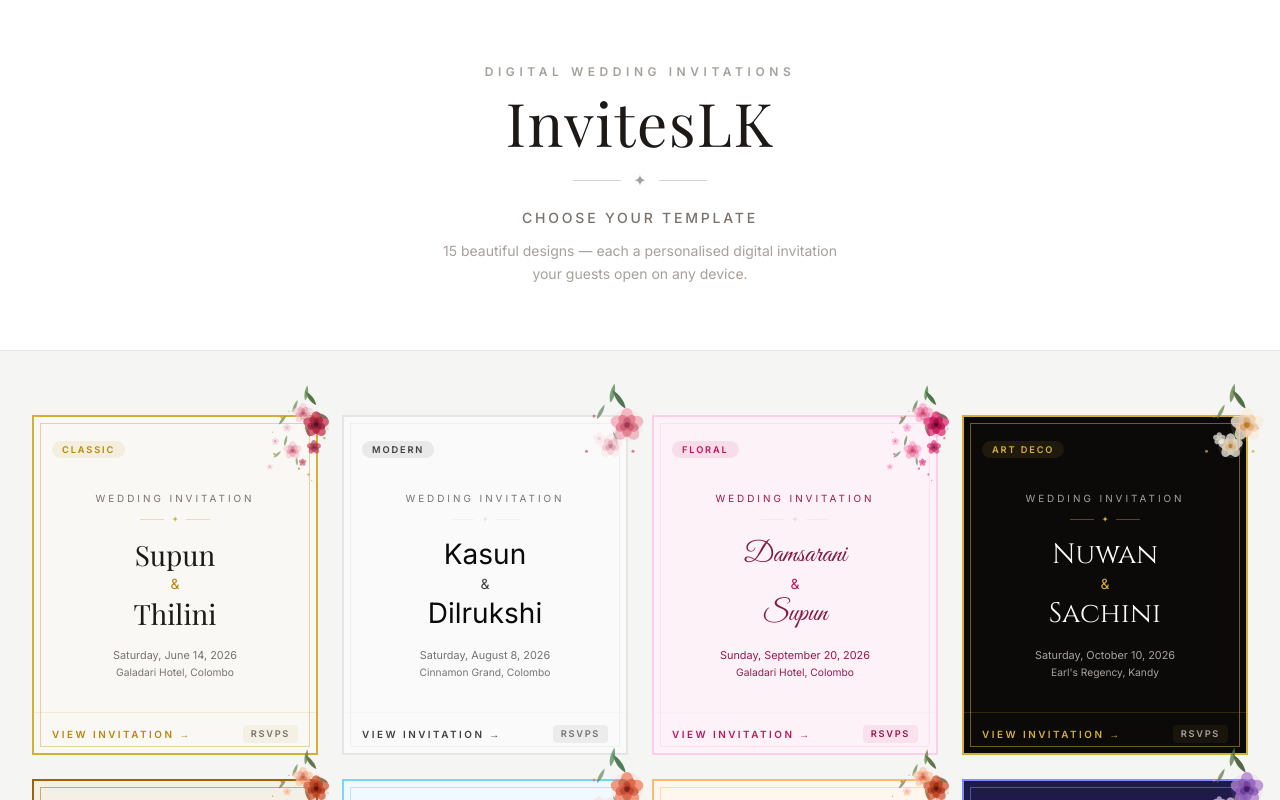
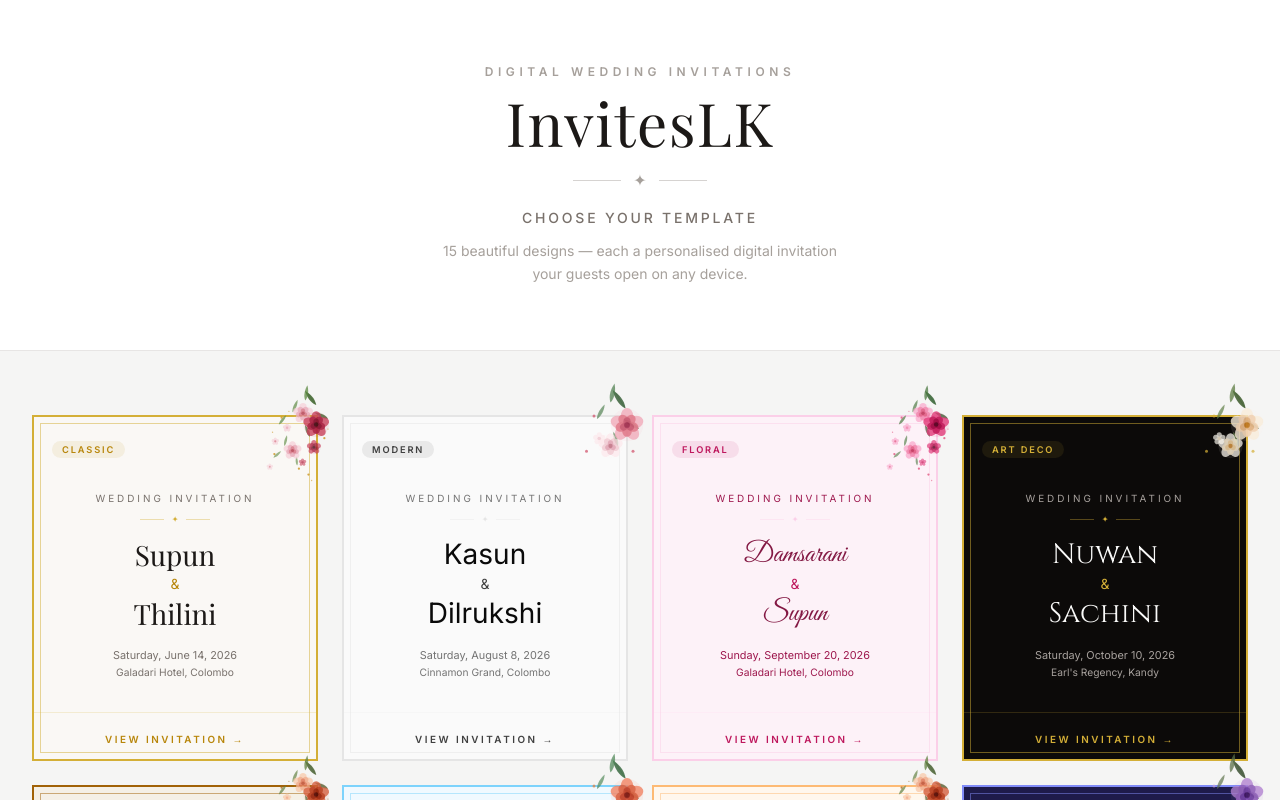
Before and after one commit to chami98/InvitesLK, a Next.js app: page / in a window 1280 px wide. Shown: the top 800 px of the page. Built offline with nearby package versions, Linux system fonts and the light colour scheme; a web font is replaced by a local one.

Commit message:
Remove RSVPS

```diff
--- a/app/page.tsx
+++ b/app/page.tsx
@@ -85,16 +85,14 @@ export default function Home() {
             return (
               <div
                 key={couple.slug}
-                className="group relative block overflow-visible focus-visible:outline-none"
+                className="group relative overflow-visible"
               >
-                {/* Invisible cover link — whole card navigates to invitation */}
+                {/* Main invitation link — the whole card */}
                 <Link
                   href={href}
-                  className="absolute inset-0 z-[1]"
+                  className="relative block transition-all duration-300 group-hover:-translate-y-1.5 group-hover:shadow-2xl focus-visible:outline-none"
                   aria-label={`View ${theme.name} invitation — ${couple.partnerA} & ${couple.partnerB}`}
-                />
-                {/* Outer hover lift */}
-                <div className="relative transition-all duration-300 group-hover:-translate-y-1.5 group-hover:shadow-2xl">
+                >
                   {/* Floral corner decoration */}
                   <div className="pointer-events-none absolute -right-5 -top-5 z-20">
                     {useLargeCorner ? (
@@ -204,7 +202,7 @@ export default function Home() {
 
                     {/* "View" footer */}
                     <div
-                      className="relative z-[2] flex items-center justify-between border-t px-5 py-3"
+                      className="relative z-[1] border-t px-5 py-3 text-center"
                       style={{ borderColor: `${border}30` }}
                     >
                       <span
@@ -213,17 +211,6 @@ export default function Home() {
                       >
                         View Invitation →
                       </span>
-                      <Link
-                        href={`/rsvp/${couple.slug}`}
-                        className="relative z-[3] rounded px-2 py-0.5 text-[0.58rem] font-semibold uppercase tracking-[0.18em] transition hover:opacity-70"
-                        style={{
-                          color: theme.colors.muted,
-                          background: `${theme.colors.accent}12`,
-                        }}
-                        onClick={(e) => e.stopPropagation()}
-                      >
-                        RSVPs
-                      </Link>
                     </div>
 
                     {/* Hover overlay tint */}
@@ -232,7 +219,8 @@ export default function Home() {
                       style={{ backgroundColor: theme.colors.accent }}
                     />
                   </div>
-                </div>
+                </Link>
+
               </div>
             );
           })}
```
